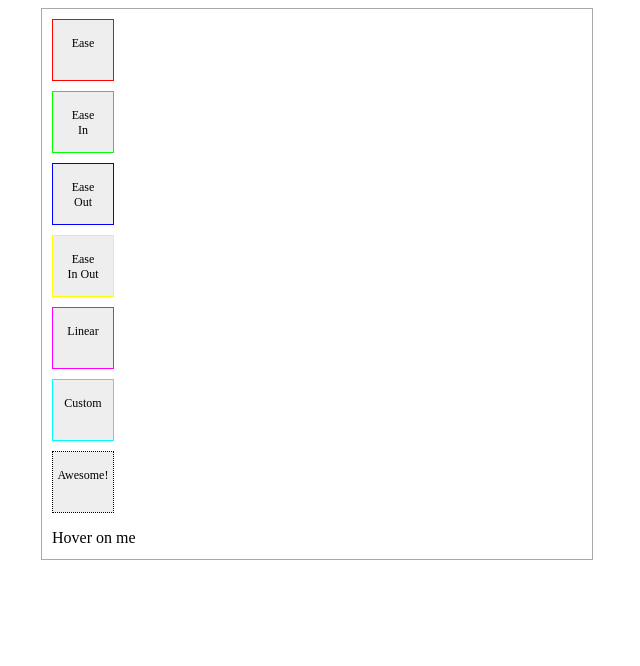
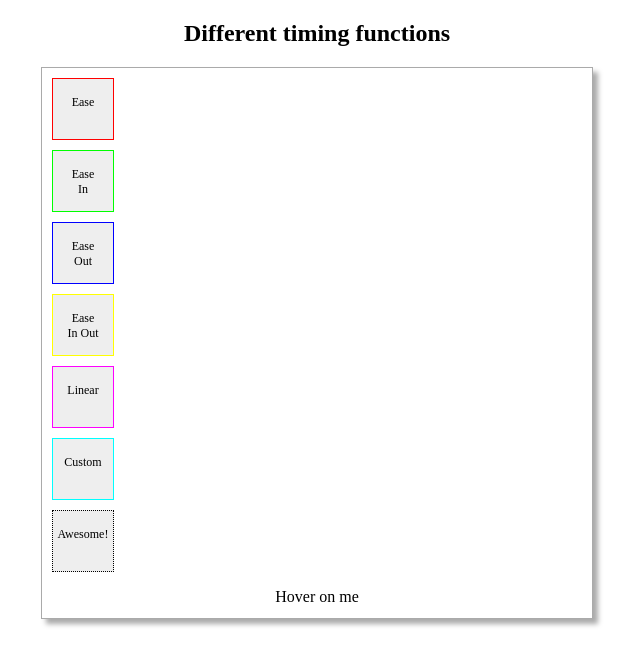
Before and after one commit to lilongsy/html5css3, a plain HTML site: page transition/demo2.html in a window 1280 px wide. Shown: the whole page, without its empty margins (323-963 px from the left). Drawn offline with Linux system fonts and the light colour scheme.

Commit message:
Demo2 style

```diff
--- a/transition/demo2.html
+++ b/transition/demo2.html
@@ -4,6 +4,23 @@
 <meta charset="utf-8">
 <title>Transition Demo 1</title>
 <style>
+h2{text-align:center;}
+.center {
+  text-align: center;
+}
+.hover {
+  cursor: pointer;
+}
+.hover, img {
+  -webkit-user-select: none;
+  -webkit-touch-callout: none;
+}
+.shadow {
+  -webkit-box-shadow: 5px 5px 5px #aaa;
+  -moz-box-shadow: 5px 5px 5px #aaa;
+  box-shadow: 5px 5px 5px #aaa;
+  margin-bottom: 10px;
+}
 #timings_demo {
 position:relative;
 width:530px;
@@ -81,6 +98,7 @@ background-color:#fff;
 </head>
 
 <body>
+<h2>Different timing functions</h2>
 <div id="timings_demo" class="shadow hover">
   <div id="ease" class="test_box"><p>Ease</p></div>
   <div id="ease-in" class="test_box"><p>Ease<br>In</p></div>
```
